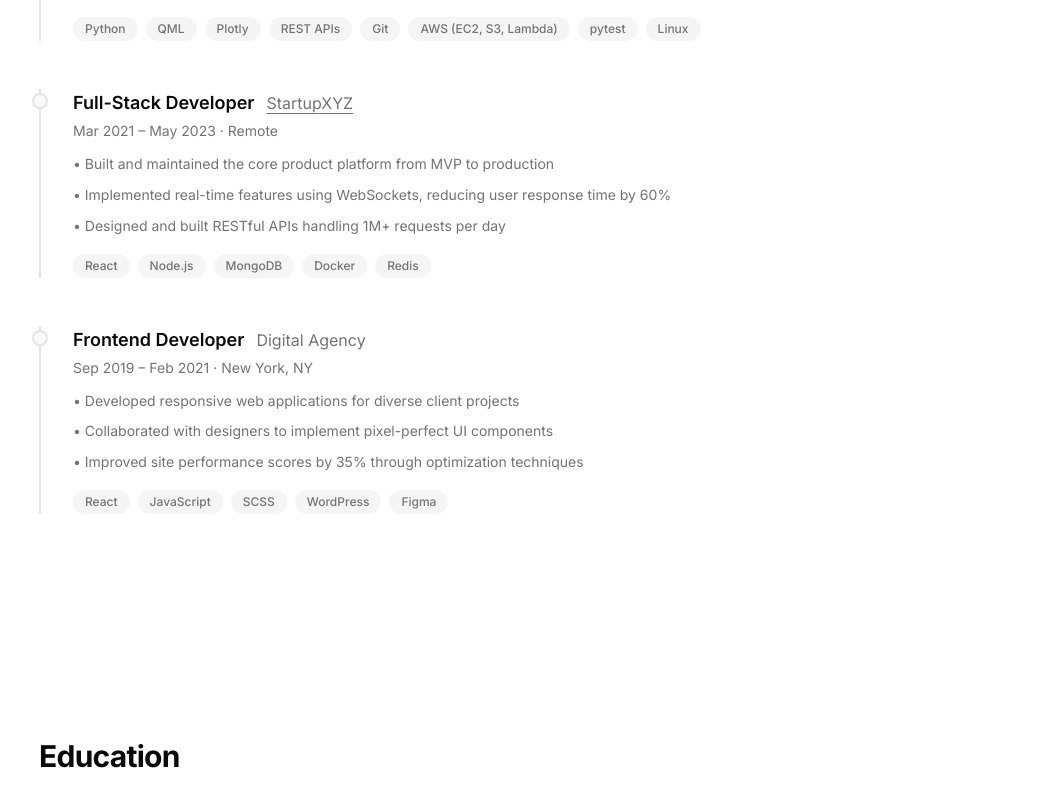
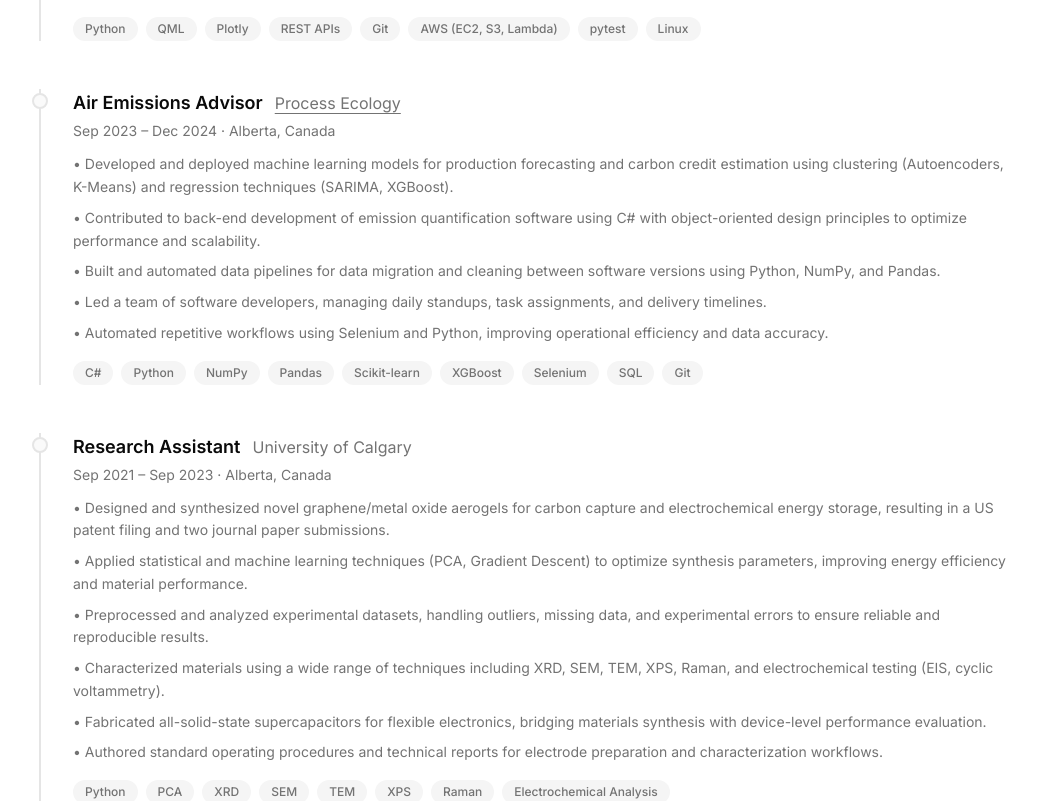
Before and after one commit to MJRaei/portfolio, a Next.js app: page / in a window 1280 px wide. Shown: the part 1826-2627 px from the top of the page, without its empty margins (113-1150 px from the left). Built offline with nearby package versions, Linux system fonts and the light colour scheme.

Commit message:
updated work experience

```diff
--- a/src/data/experience.ts
+++ b/src/data/experience.ts
@@ -19,30 +19,35 @@ export const experiences: Experience[] = [
     companyUrl: "https://oplaenergy.com/",
   },
   {
-    company: "StartupXYZ",
-    role: "Full-Stack Developer",
-    location: "Remote",
-    startDate: "2021-03",
-    endDate: "2023-05",
+    company: "Process Ecology",
+    role: "Air Emissions Advisor",
+    location: "Alberta, Canada",
+    startDate: "2023-09",
+    endDate: "2024-12",
     description: [
-      "Built and maintained the core product platform from MVP to production",
-      "Implemented real-time features using WebSockets, reducing user response time by 60%",
-      "Designed and built RESTful APIs handling 1M+ requests per day",
+      "Developed and deployed machine learning models for production forecasting and carbon credit estimation using clustering (Autoencoders, K-Means) and regression techniques (SARIMA, XGBoost).",
+      "Contributed to back-end development of emission quantification software using C# with object-oriented design principles to optimize performance and scalability.",
+      "Built and automated data pipelines for data migration and cleaning between software versions using Python, NumPy, and Pandas.",
+      "Led a team of software developers, managing daily standups, task assignments, and delivery timelines.",
+      "Automated repetitive workflows using Selenium and Python, improving operational efficiency and data accuracy.",
     ],
-    technologies: ["React", "Node.js", "MongoDB", "Docker", "Redis"],
-    companyUrl: "https://example.com",
+    technologies: ["C#", "Python", "NumPy", "Pandas", "Scikit-learn", "XGBoost", "Selenium", "SQL", "Git"],
+    companyUrl: "https://processecology.com/",
   },
   {
-    company: "Digital Agency",
-    role: "Frontend Developer",
-    location: "New York, NY",
-    startDate: "2019-09",
-    endDate: "2021-02",
+    company: "University of Calgary",
+    role: "Research Assistant",
+    location: "Alberta, Canada",
+    startDate: "2021-09",
+    endDate: "2023-09",
     description: [
-      "Developed responsive web applications for diverse client projects",
-      "Collaborated with designers to implement pixel-perfect UI components",
-      "Improved site performance scores by 35% through optimization techniques",
+      "Designed and synthesized novel graphene/metal oxide aerogels for carbon capture and electrochemical energy storage, resulting in a US patent filing and two journal paper submissions.",
+      "Applied statistical and machine learning techniques (PCA, Gradient Descent) to optimize synthesis parameters, improving energy efficiency and material performance.",
+      "Preprocessed and analyzed experimental datasets, handling outliers, missing data, and experimental errors to ensure reliable and reproducible results.",
+      "Characterized materials using a wide range of techniques including XRD, SEM, TEM, XPS, Raman, and electrochemical testing (EIS, cyclic voltammetry).",
+      "Fabricated all-solid-state supercapacitors for flexible electronics, bridging materials synthesis with device-level performance evaluation.",
+      "Authored standard operating procedures and technical reports for electrode preparation and characterization workflows.",
     ],
-    technologies: ["React", "JavaScript", "SCSS", "WordPress", "Figma"],
+    technologies: ["Python", "PCA", "XRD", "SEM", "TEM", "XPS", "Raman", "Electrochemical Analysis"],
   },
 ];
```
